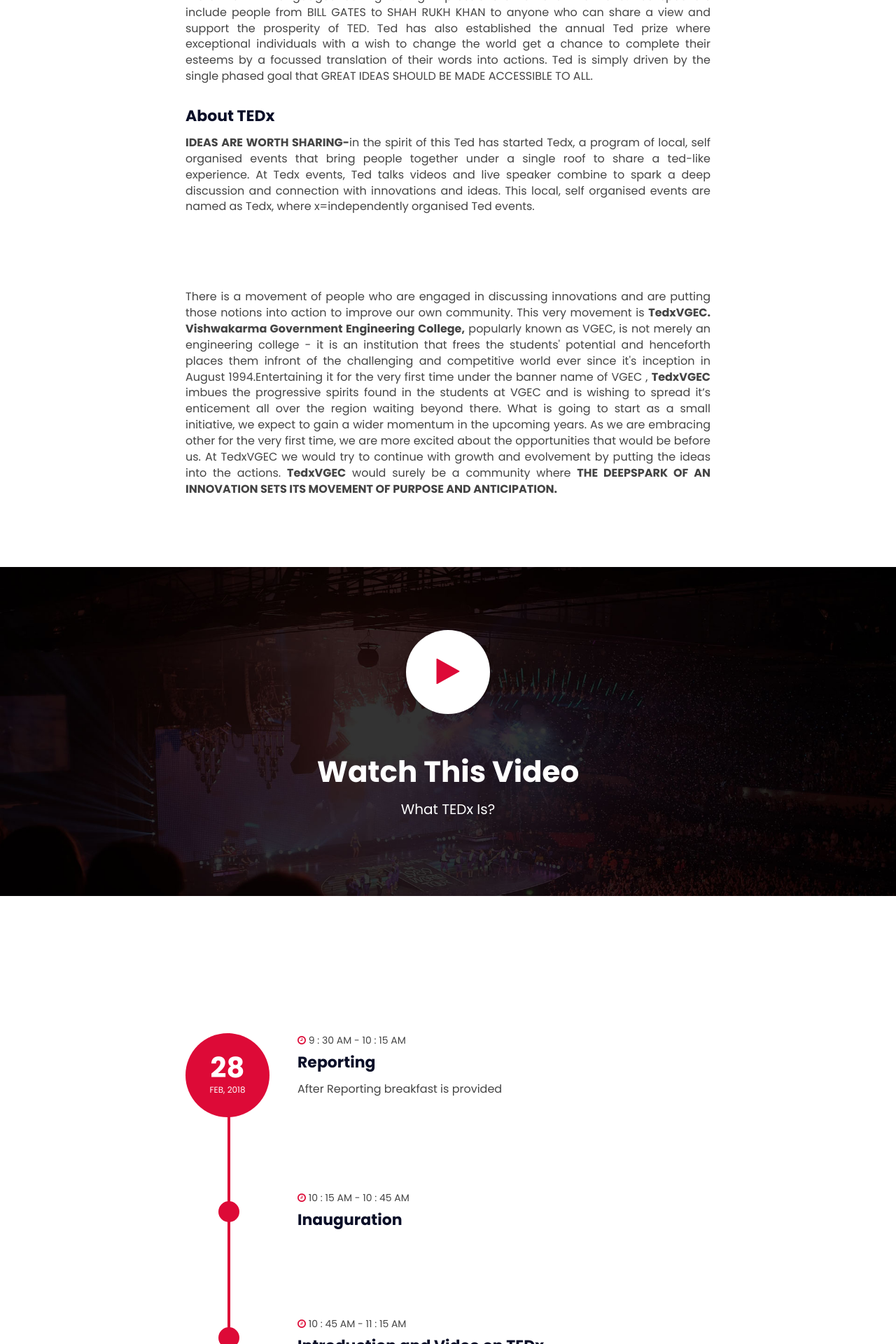
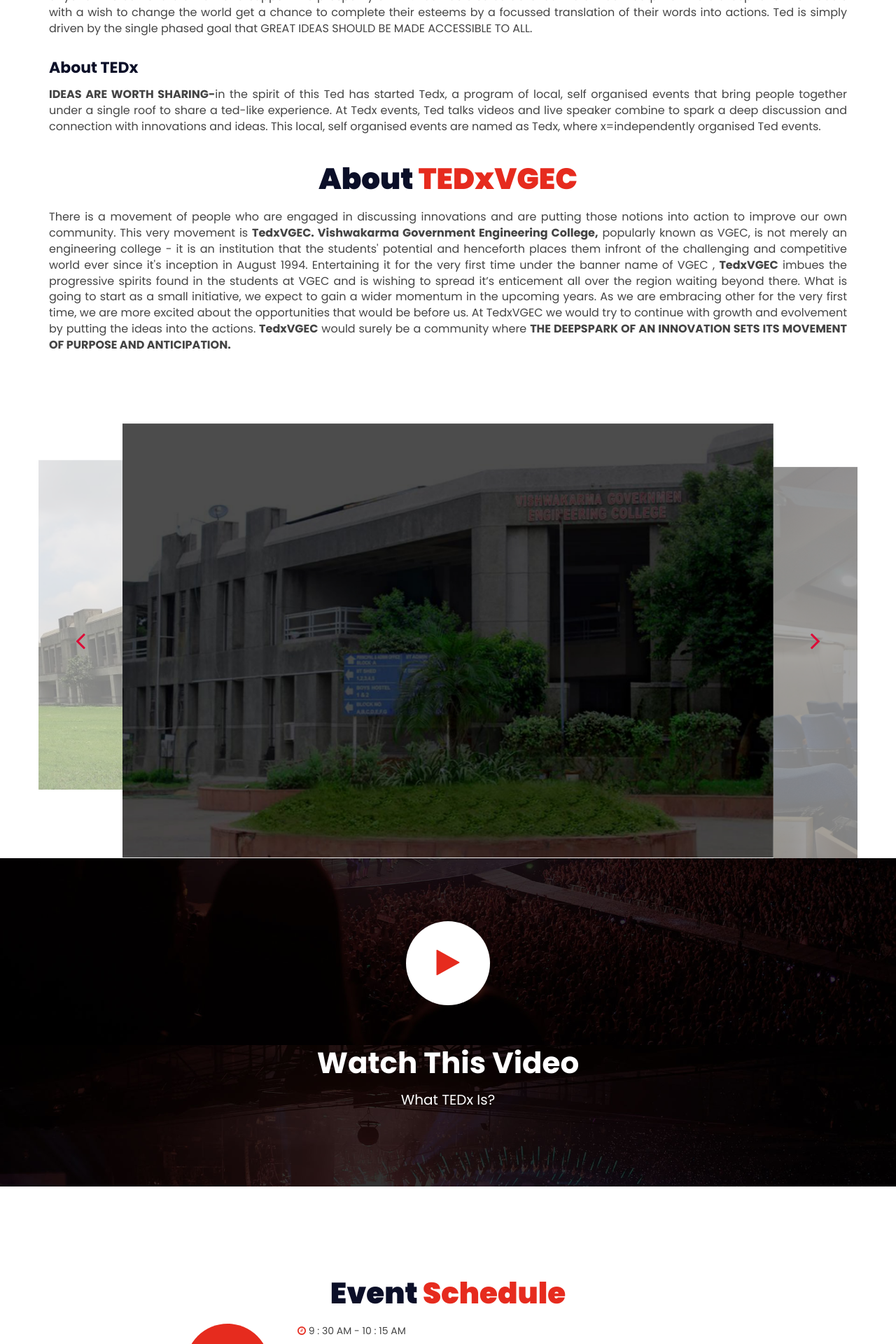
Before and after one commit to kishanvaghasia/tedxvgecbackup, a PHP site: page / in a window 1280 px wide. Shown: the part 1120-3040 px from the top of the page at 70% size. Run offline with PHP 8.4, Linux system fonts and the light colour scheme; some libraries are stand-ins or nearby versions.

Commit message:
Check and adjust

```diff
--- a/css/preloader.css
+++ b/css/preloader.css
@@ -25,6 +25,7 @@ body {
     position: absolute;
     .size(100%);
     text-align: center;
+
     &:after {
       content: '';
       display: inline-block;
@@ -38,6 +39,7 @@ body {
       vertical-align: middle;
       text-align: left;
       font-size: 0;
+      height: 100%;
     }
   }
 }
@@ -101,9 +103,10 @@ body {
   height: 100%;
   width: 100%;
   background:rgba(0,0,0,.8);
-  position: fixed;
-  left:0;
+  position: absolute;
+  left: 0;
   top: 0;
+  text-align: center;
 }
 
 #particles-background {
--- a/css/style.css
+++ b/css/style.css
@@ -687,7 +687,7 @@ textarea.input {
   top: 0px;
   bottom: 0px;
   width: 4px;
-  background-color: #dd0a37;
+  background-color: #e62b1e;
 }
 
 .event:last-child:after {
@@ -701,7 +701,7 @@ textarea.input {
   height: 60px;
   top: -60px;
   width: 4px;
-  background-color: #dd0a37;
+  background-color: #e62b1e;
 }
 
 .event .event-day {
@@ -711,7 +711,7 @@ textarea.input {
   width: 120px;
   height: 120px;
   border-radius: 50%;
-  background: #dd0a37;
+  background: #e62b1e;
   z-index: 10;
 }
 
@@ -722,7 +722,7 @@ textarea.input {
   width: 30px;
   height: 30px;
   border-radius: 50%;
-  background: #dd0a37;
+  background: #e62b1eevent-;
   z-index: 10;
   -webkit-transform: translateX(-50%);
   -ms-transform: translateX(-50%);
@@ -765,11 +765,11 @@ textarea.input {
 }
 
 .event .event-time i {
-  color: #dd0a37;
+  color: #e62b1e;
 }
 
 .event .event-content a {
-  color: #dd0a37;
+  color: #e62b1e;
 }
 
 .download-btn {
@@ -843,7 +843,7 @@ textarea.input {
   text-align: center;
   line-height: 120px;
   font-size: 42px;
-  color: #dd0a37;
+  color: #e62b1e;
   cursor: pointer;
 }
 
--- a/footer.php
+++ b/footer.php
@@ -48,7 +48,6 @@ Copyright &copy;<script>document.write(new Date().getFullYear());</script>
 	<script src="js/jquery.stellar.min.js"></script>
 	<script src="https://maps.googleapis.com/maps/api/js?v=3.exp&sensor=false"></script>
 	<script src="js/google-map.js"></script>
-	<script src="js/jquery.countTo.js"></script>
 	<script src="js/preloader.js"></script>
 	<script src="js/main.js"></script>
 
--- a/header.php
+++ b/header.php
@@ -34,8 +34,8 @@
 </head>
 <body>
 
-	<!-- PreLoader -->
-	<div id="overlay">
+	<!-- PreLoader
+<div id="overlay">
 <div id="particles-background" class="vertical-centered-box"></div>
 <div id="particles-foreground" class="vertical-centered-box"></div>
 
@@ -51,7 +51,7 @@
   </div>
 </div>
 </div>
-<!-- /PreLoader -->
+ -->
 
 	<!-- Header -->
 	<header id="header" class="transparent-navbar">
@@ -61,7 +61,7 @@
 			<div class="navbar-header">
 				<!-- Logo -->
 				<div class="navbar-brand">
-					<a class="logo" href="index.html">
+					<a class="logo" href="index.php">
 						<img class="logo-img" src="./img/logo.png" alt="logo">
 						<img class="logo-alt-img" src="./img/logo-alt.png" alt="logo">
 					</a>
--- a/index.php
+++ b/index.php
@@ -1,5 +1,4 @@
 <?php
-
 include("header.php");
 ?>
 
@@ -7,7 +6,7 @@ include("header.php");
 	<div id="home">
 		<!-- background image -->
 		<div class="section-bg" style="background-image:url(./img/background01.jpg)" data-stellar-background-ratio="0.5"></div>
-		<!-- /background image -->
+
 
 		<!-- home wrapper -->
 		<div class="home-wrapper">
@@ -19,8 +18,8 @@ include("header.php");
 					<div class="col-md-8 col-md-offset-2">
 						<div class="home-content">
 							<h2>TEDxVGEC PRESENTS: CONNECTING..THE..DOTS</h2>
-							<h4 class="lead"> /// ABOUT Connecting the dots ///</h4>
-							<a href="#" class="main-btn">Buy Ticket</a>
+							<h4 class="lead"> You can't connect the dots looking forward,</br> You can only connect them looking backward </h4>
+							<a style="background-color: #e62b1e;" target="_blank" href="https://www.onlinesbi.com/sbicollect/icollecthome.htm" class="main-btn">Buy Ticket</a>
 						</div>
 					</div>
 					<!-- /home content -->
@@ -41,11 +40,11 @@ include("header.php");
 			<div class="row">
 				<!-- section title -->
 				<div class="section-title">
-					<h3 class="title"><span>About</span> <span style="color: #dd0a37;">TED & TEDx</span></h3>
+					<h3 class="title"><span>About</span> <span style="color: #e62b1e;">TED & TEDx</span></h3>
 				</div>
 				<!-- /section title -->
 
-				<div class="col-md-8 col-md-offset-2 text-justify">
+				<div class="col-md-12 col-md-offset-0 text-justify">
 					<!-- about content -->
 					<h3>About TED</h3>
 					<div class="about-content">
@@ -61,12 +60,12 @@ include("header.php");
 					</div>
 					<!-- /about content -->
 				<div class="section-title">
-					<h3 class="title"><span>About</span> <span style="color: #dd0a37;">TEDxVGEC</span></h3>
+					<h3 class="title"><span>About</span> <span style="color: #e62b1e;">TEDxVGEC</span></h3>
 				</div>
 				<!-- /section title -->
 
 				<p>There is a movement of people who are engaged in discussing innovations and are putting those notions into action to improve our own community. This very movement is <b>TedxVGEC.
-				Vishwakarma Government Engineering College,</b> popularly known as VGEC, is not merely an engineering college - it is an institution that frees the students' potential and henceforth places them infront of the challenging and competitive world ever since it's inception in August 1994.Entertaining it for the very first time under the banner name of VGEC , <b>TedxVGEC</b> imbues the progressive spirits found in the students at VGEC and is wishing to spread it’s enticement all over the region waiting beyond there. What is going to start as a small initiative, we expect to gain a wider momentum in the upcoming years.  As we are embracing other for the very first time, we are more excited about the opportunities that would be before us. At TedxVGEC we would try to continue with growth and evolvement by putting the ideas into the actions. <b>TedxVGEC</b> would surely be a community where <b>THE DEEPSPARK OF AN INNOVATION SETS ITS MOVEMENT OF PURPOSE AND ANTICIPATION. </b>
+				Vishwakarma Government Engineering College,</b> popularly known as VGEC, is not merely an engineering college - it is an institution that  the students' potential and henceforth places them infront of the challenging and competitive world ever since it's inception in August 1994. Entertaining it for the very first time under the banner name of VGEC , <b>TedxVGEC</b> imbues the progressive spirits found in the students at VGEC and is wishing to spread it’s enticement all over the region waiting beyond there. What is going to start as a small initiative, we expect to gain a wider momentum in the upcoming years.  As we are embracing other for the very first time, we are more excited about the opportunities that would be before us. At TedxVGEC we would try to continue with growth and evolvement by putting the ideas into the actions. <b>TedxVGEC</b> would surely be a community where <b>THE DEEPSPARK OF AN INNOVATION SETS ITS MOVEMENT OF PURPOSE AND ANTICIPATION. </b>
 				</p>
 				</div>
 			</div>
@@ -86,19 +85,19 @@ include("header.php");
 				<div id="galery-owl" class="owl-carousel owl-theme">
 					<!-- galery item -->
 					<div class="galery-item">
-						<img src="./img/building3.jpg" alt="">
+						<img src="./img/gl01.jpg" alt="">
 					</div>
 					<!-- /galery item -->
 
 					<!-- galery item -->
 					<div class="galery-item">
-						<img src="./img/galery02.jpg" alt="">
+						<img src="./img/gl02.jpg" alt="">
 					</div>
 					<!-- /galery item -->
 
 					<!-- galery item -->
 					<div class="galery-item">
-						<img src="./img/galery03.jpg" alt="">
+						<img src="./img/gl03.jpg" alt="">
 					</div>
 					<!-- /galery item -->
 
@@ -147,7 +146,7 @@ include("header.php");
 			<div class="row">
 				<!-- section title -->
 				<div class="section-title">
-					<h3 class="title"><span>Event</span> <span style="color: #dd0a37;">Schedule</span></h3>
+					<h3 class="title"><span>Event</span> <span style="color: #e62b1e;">Schedule</span></h3>
 				</div>
 				<!-- /section title -->
 
@@ -159,7 +158,7 @@ include("header.php");
 							<div class="event-day">
 								<div>
 									<span class="day">28</span>
-									<span class="year">Feb, 2018</span>
+									<span class="year">Feb, 2019</span>
 								</div>
 							</div>
 							<div class="event-content">
@@ -399,7 +398,7 @@ include("header.php");
 
 
 					<div class="download-btn">
-						<a href="#" class="main-btn">Download Schedule</a>
+						<a style="background-color: #e62b1e;" href="#" class="main-btn">Download Schedule</a>
 					</div>
 
 				</div>
@@ -418,7 +417,7 @@ include("header.php");
 			<div class="row">
 				<!-- section title -->
 				<div class="section-title">
-					<h3 class="title"><span>Our</span> <span style="color: #dd0a37;">Speakers</span></h3>
+					<h3 class="title"><span>Our</span> <span style="color: #e62b1e;">Speakers</span></h3>
 				</div>
 				<!-- section title -->
 
@@ -429,14 +428,14 @@ include("header.php");
 							<img src="./img/arunkumar%20-%20Copy.jpg" alt="">
 						</div>
 						<div class="speaker-body">
-<!--
+
 							<div class="speaker-social">
 								<a href="#"><i class="fa fa-facebook"></i></a>
 								<a href="#"><i class="fa fa-twitter"></i></a>
 								<a href="#"><i class="fa fa-instagram"></i></a>
 								<a href="#"><i class="fa fa fa-linkedin"></i></a>
 							</div>
--->
+
 							<div class="speaker-content">
 								<h2>Arun Kumar Bajaj</h2>
 								<span>Sewing Machine Artist</span>
@@ -477,14 +476,14 @@ include("header.php");
 							<img src="./img/anand%20-%20Copy.jpg" alt="">
 						</div>
 						<div class="speaker-body">
-<!--
+
 							<div class="speaker-social">
 								<a href="#"><i class="fa fa-facebook"></i></a>
 								<a href="#"><i class="fa fa-twitter"></i></a>
 								<a href="#"><i class="fa fa-instagram"></i></a>
 								<a href="#"><i class="fa fa fa-linkedin"></i></a>
 							</div>
--->
+
 							<div class="speaker-content">
 								<h2>Anand Bhatnagar</h2>
 								<span>Asst. Vice President Reliance</span>
@@ -526,14 +525,14 @@ include("header.php");
 							<img src="./img/riya2%20-%20Copy.jpg" alt="">
 						</div>
 						<div class="speaker-body">
-<!--
+
 							<div class="speaker-social">
 								<a href="#"><i class="fa fa-facebook"></i></a>
 								<a href="#"><i class="fa fa-twitter"></i></a>
 								<a href="#"><i class="fa fa-instagram"></i></a>
 								<a href="#"><i class="fa fa fa-linkedin"></i></a>
 							</div>
--->
+
 							<div class="speaker-content">
 								<h2>Riya Sharma</h2>
 								<span>Photographer</span>
@@ -550,14 +549,14 @@ include("header.php");
 							<img src="./img/mukesh%20-%20Copy.jpg" alt="">
 						</div>
 						<div class="speaker-body">
-<!--
+
 							<div class="speaker-social">
 								<a href="#"><i class="fa fa-facebook"></i></a>
 								<a href="#"><i class="fa fa-twitter"></i></a>
 								<a href="#"><i class="fa fa-instagram"></i></a>
 								<a href="#"><i class="fa fa fa-linkedin"></i></a>
 							</div>
--->
+
 							<div class="speaker-content">
 								<h2>Mukesh Bavishi</h2>
 								<span>Gynec Cance Surgeon,Fertility Specialist, Cosmetic Surgeon </span>
@@ -936,8 +935,8 @@ include("header.php");
 
 											<p><br>He is a leading Gynec Surgeon, Fertility specialist, Gynec cancer surgeon and cosmetic surgeon for women practicing for 25 years now. He has invented 4 stichless surgeries for women,one of which he has named after his wife as Vidula’s operation. He has created a world record in Gynec surgeries and won 5 international and 11 national awards including the prestigious “American medal of honor”,” Ouststanding gynec-surgeon, USA” ,”Chikatsa Ratna”,”Indira Gandhi Sadbhavana Award”,”Gaurav Vanta Gujarati” award, ”Gynecologist of the year” by Indian Medical Association.</p>
 
-<!--
-											<div class="speaker-website">
+
+											 <div class="speaker-website">
 												<h4>Website</h4>
 												<a href="#">www.johndoe.com</a>
 											</div>
@@ -949,22 +948,17 @@ include("header.php");
 												<a href="#"><i class="fa fa-instagram"></i></a>
 												<a href="#"><i class="fa fa fa-linkedin"></i></a>
 											</div>
--->
 
-<!--
+
+
 											<div class="speaker-events">
-												<h4>Sessions</h4>
+												<h4>Session</h4>
 												<div class="speaker-event">
 													<span><strong>Day 1 -</strong> February 20, 2018 8 : 00 AM - 11 : 00 AM</span>
 													<p>His id altera fabellas facilisis. Has eros assueverit cu</p>
 												</div>
+											</div>
 
-												<div class="speaker-event">
-													<span><strong>Day 2 -</strong> February 20, 2018 8 : 00 AM - 11 : 00 AM</span>
-													<p>At mucius deserunt delicatissimi eam, labitur detraxit ut sit</p>
-												</div>
-											</div>
--->
 
 										</div>
 									</div>
@@ -1108,7 +1102,7 @@ include("header.php");
 			<div class="row">
 				<!-- section title -->
 				<div class="section-title">
-					<h3 class="title"><span>Our</span> <span style="color: #dd0a37;">Sponsors</span></h3>
+					<h3 class="title"><span>Our</span> <span style="color: #e62b1e;">Sponsors</span></h3>
 				</div>
 				<!-- /section title -->
 
@@ -1198,7 +1192,7 @@ include("header.php");
 					<div class="cta-content text-center">
 						<h2>Get Ticket Now!</h2>
 						<p class="lead">Grab Your Tickets Right Now Before Someone Else Does!!</p>
-						<a href="#" class="main-btn">Buy Ticket</a>
+						<a style="background-color: #e62b1e;" href="https://www.onlinesbi.com/sbicollect/icollecthome.htm" class="main-btn">Buy Ticket</a>
 					</div>
 				</div>
 				<!-- /cta content -->
@@ -1217,7 +1211,7 @@ include("header.php");
 			<div class="row">
 				<!-- section title -->
 				<div class="section-title">
-					<h3 class="title"><span>Contact</span> <span style="color: #dd0a37;">Info</span></h3>
+					<h3 class="title"><span>Contact</span> <span style="color: #e62b1e;">Info</span></h3>
 				</div>
 				<!-- /section title -->
 
```
Also changed, not shown: other parts of css/style.css (+12 -12 lines), blank.php (renamed from blank.html), img/bg.jpg (added), img/gl01.jpg (added), img/gl02.jpg (added), img/gl03.jpg (renamed from img/building3.jpg).
